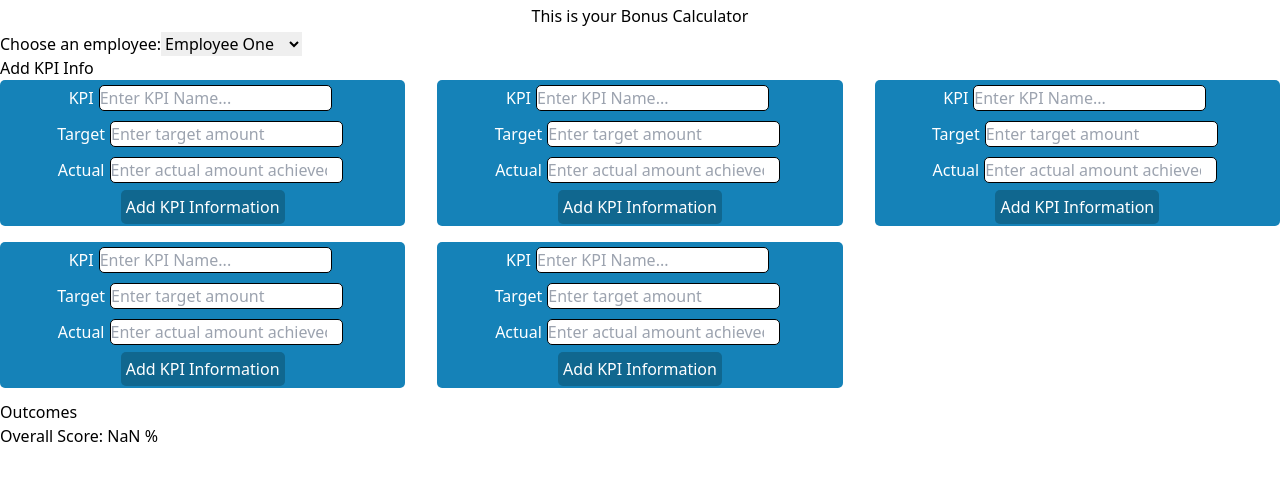
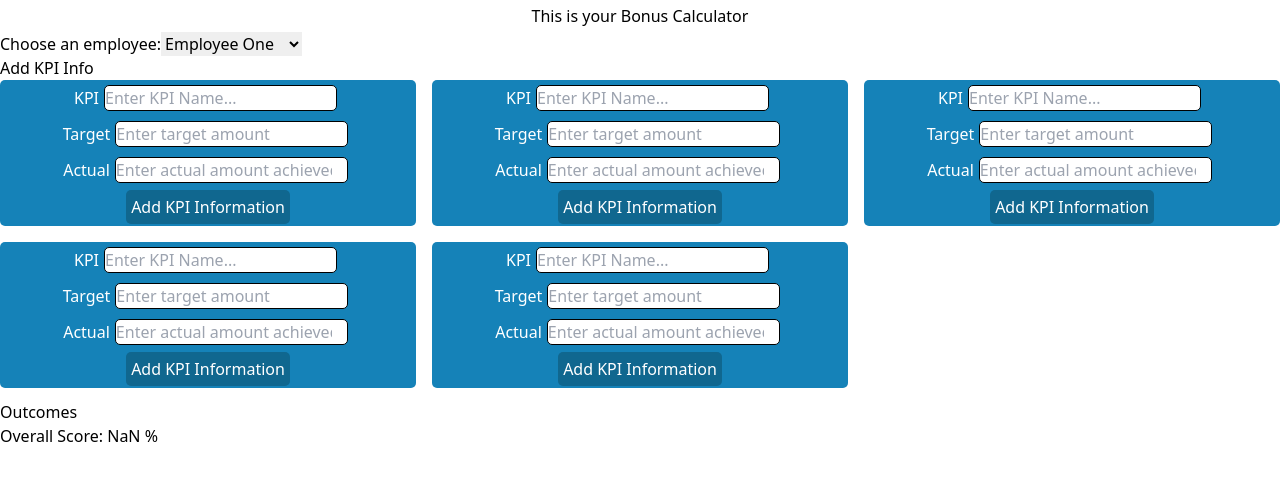
Before and after one commit to rogan-templer/bonus-calculator, a React (Create React App) app: page / in a window 1280 px wide. Shown: the top 480 px of the page. Built offline with nearby package versions, Linux system fonts and the light colour scheme.

Commit message:
app.js styling change

```diff
--- a/src/App.js
+++ b/src/App.js
@@ -16,7 +16,7 @@
       <div className="container">
         <Header />
         <Employee />
-        <div className="grid grid-cols-3 gap-x-8 gap-y-4">
+        <div className="grid grid-cols-3 gap-x-4 gap-y-4">
           <AddSales />
           <AddTotalCalls />
           <AddFreeCalls />
```
